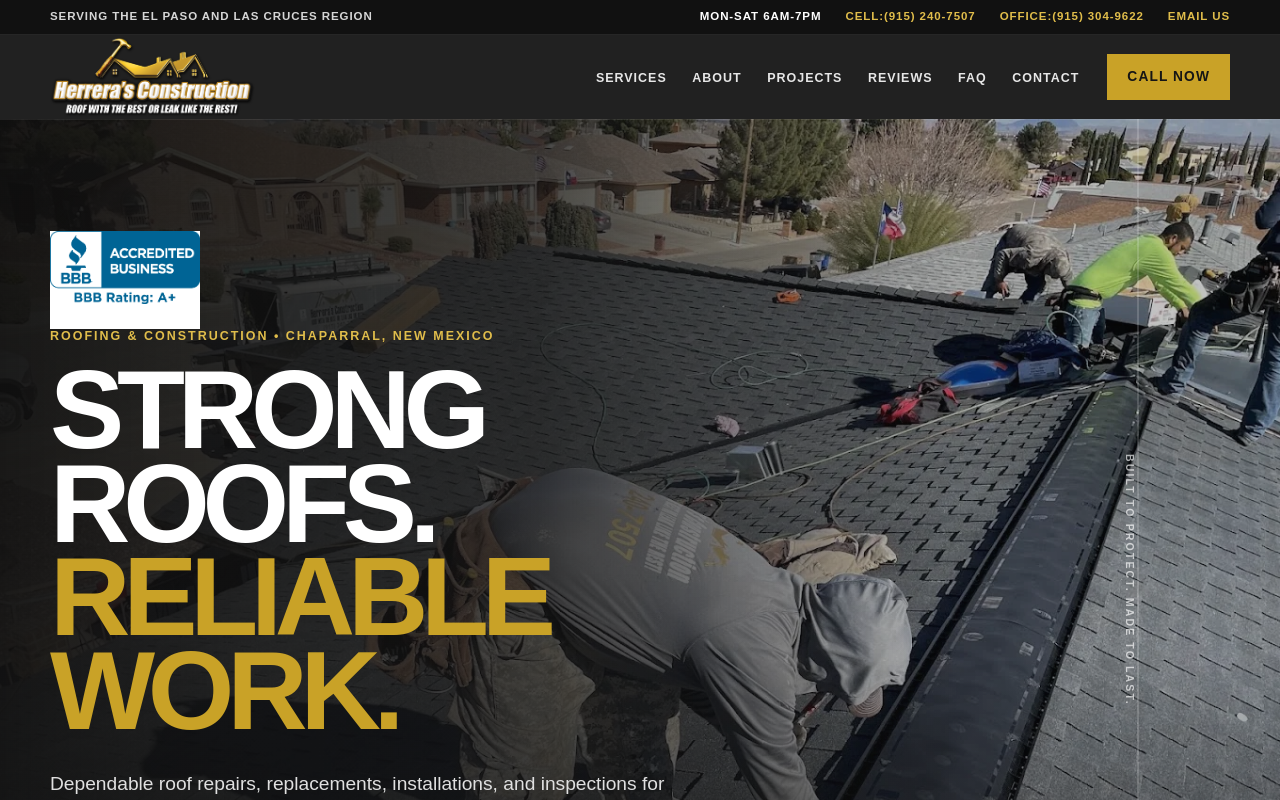
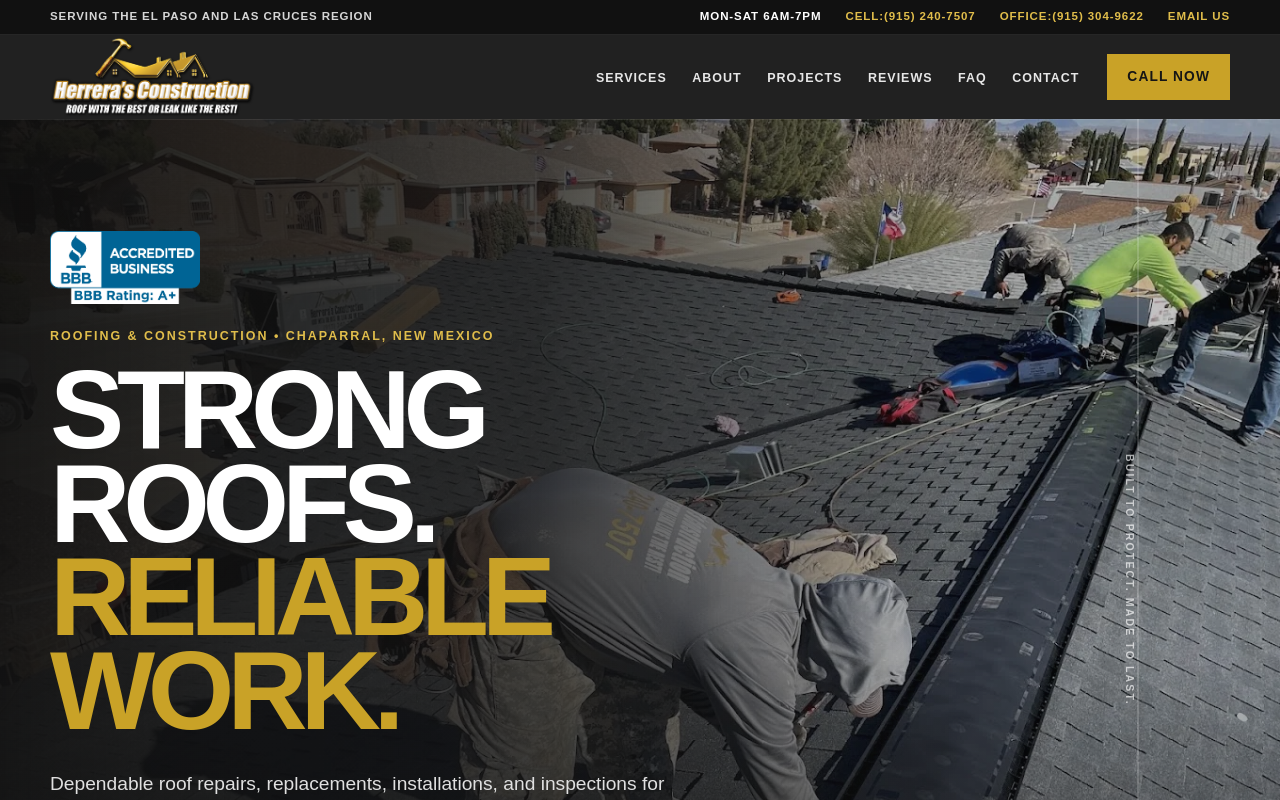
Before and after one commit to thegrindnet/herreras-construction, a React (Vite) app: page / in a window 1280 px wide. Shown: the top 800 px of the page. Built offline with nearby package versions, Linux system fonts and the light colour scheme.

Commit message:
Add updated BBB image to Hero section

```diff
--- a/src/components/Hero/Hero.css
+++ b/src/components/Hero/Hero.css
@@ -24,7 +24,6 @@
 .hero__bbb {
   width: 150px;
   padding-bottom: 25px;
-  background-color: #fff;
 }
 
 .hero__shade {
--- a/vite.config.js
+++ b/vite.config.js
@@ -6,5 +6,5 @@ export default defineConfig({
   base: "/herreras-construction/",
   servor: {
     port: 3000,
-  }
+  },
 });
```
Also changed, not shown: src/assets/images/bbb.png.
